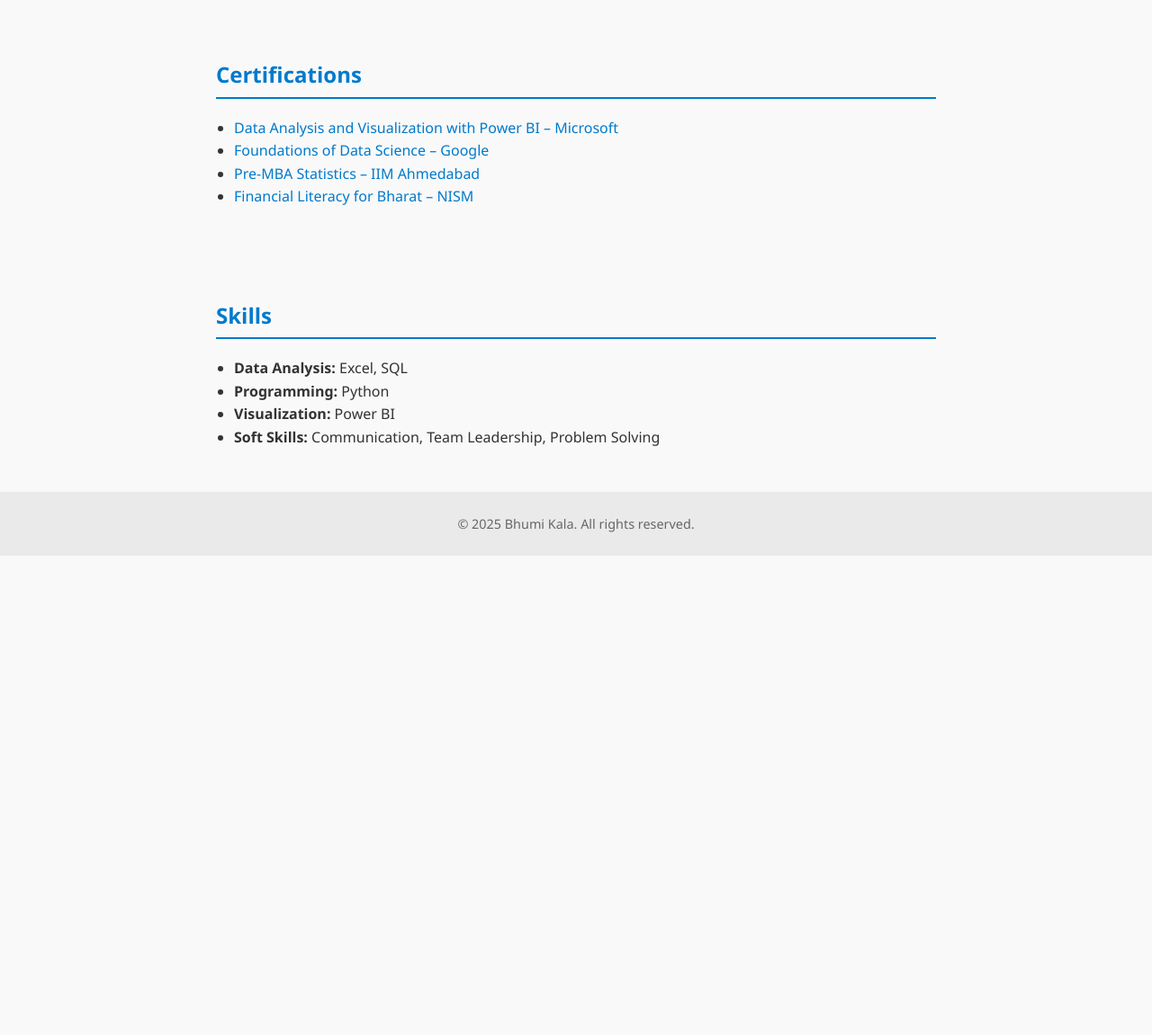
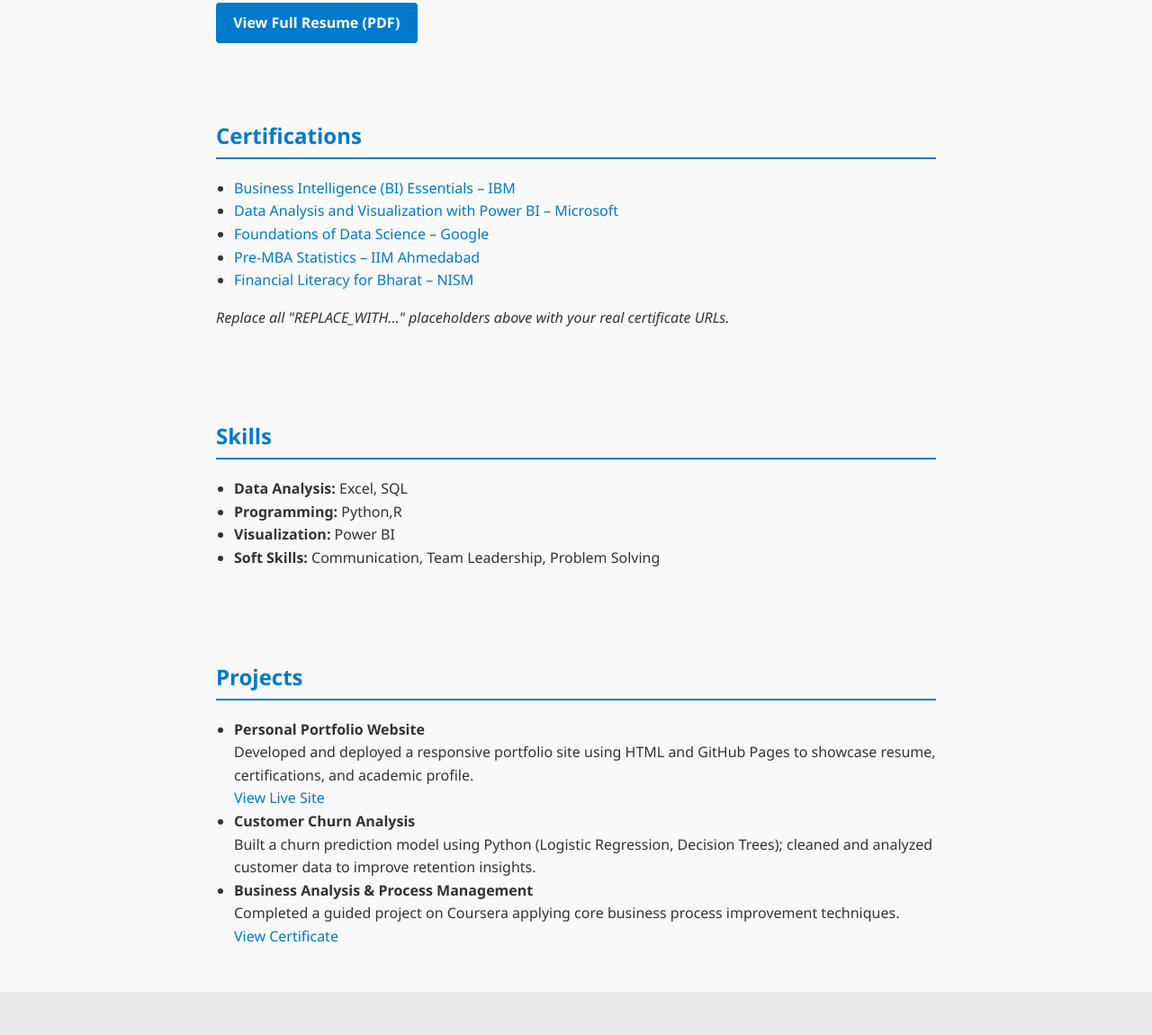
Before and after one commit to bhumikala/bhumikala.github.io, a plain HTML site: page index.html in a window 1280 px wide. Shown: the part 947-2098 px from the top of the page at 90% size. Before the commit the page ends 1565 px from the top, so only its background shows below. Drawn offline with Linux system fonts and the light colour scheme.

Commit message:
index.html

```diff
--- a/index.html
+++ b/index.html
@@ -72,8 +72,7 @@
   <h1>Bhumi Kala</h1>
   <div class="contact-info">
     <a href="mailto:kalabhumi2@gmail.com">kalabhumi2@gmail.com</a> |
-    <a href="https://linkedin.com/in/YOUR_LINKEDIN" target="_blank">LinkedIn</a> |
-    <a href="https://github.com/YOUR_GITHUB" target="_blank">GitHub</a>
+    <a href="https://linkedin.com/in/bhumi-kala-b92521238" target="_blank">LinkedIn</a> |
   </div>
 </header>
 
@@ -82,6 +81,9 @@
   <p><strong>BBA – Business Analytics</strong> (2023 – 2026)<br>
   Medi-Caps University, Indore<br>
   CGPA: 8.97 (Till 3rd Semester)</p>
+
+  <p><strong>High School Diploma</strong> (Graduated 2023)<br>
+  The Emerald Heights International School, Indore</p>
 </section>
 
 <section>
@@ -93,31 +95,54 @@
 
 <section>
   <h2>Resume</h2>
-  <a class="button" href="Bhumi_Kala_Resume.pdf" target="_blank">Download My Resume (PDF)</a>
+  <a class="button" href="Bhumi_Kala_Resume.pdf" target="_blank">View Full Resume (PDF)</a>
+  <!-- Upload your resume PDF to this repo and make sure the name matches exactly -->
 </section>
 
 <section>
   <h2>Certifications</h2>
   <ul>
-    <li><a href="https://www.microsoft.com/en-us/learning/power-bi.aspx" target="_blank">Data Analysis and Visualization with Power BI – Microsoft</a></li>
-    <li><a href="https://www.coursera.org/learn/foundations-data" target="_blank">Foundations of Data Science – Google</a></li>
-    <li><a href="https://www.iima.ac.in/" target="_blank">Pre-MBA Statistics – IIM Ahmedabad</a></li>
-    <li><a href="https://www.nism.ac.in/" target="_blank">Financial Literacy for Bharat – NISM</a></li>
+    <li><a href="https://www.coursera.org/account/accomplishments/verify/B5VK81HIDJQZ" target="_blank">Business Intelligence (BI) Essentials – IBM</a></li>
+    <li><a href="https://www.coursera.org/account/accomplishments/verify/QTTWLK1WPGXM" target="_blank">Data Analysis and Visualization with Power BI – Microsoft</a></li>
+    <li><a href="https://www.coursera.org/account/accomplishments/verify/9GV4EB224HXO" target="_blank">Foundations of Data Science – Google</a></li>
+    <li><a href="https://www.coursera.org/account/accomplishments/verify/5D7QZ3R3WDVJ" target="_blank">Pre-MBA Statistics – IIM Ahmedabad</a></li>
+    <li><a href="https://drive.google.com/file/d/1Opa4Mk54VeZw9zkBTg-A7JsD9J1GQkfw/view?usp=sharing" target="_blank">Financial Literacy for Bharat – NISM</a></li>
   </ul>
+  <p><em>Replace all "REPLACE_WITH..." placeholders above with your real certificate URLs.</em></p>
 </section>
 
 <section>
   <h2>Skills</h2>
   <ul>
     <li><strong>Data Analysis:</strong> Excel, SQL</li>
-    <li><strong>Programming:</strong> Python</li>
+    <li><strong>Programming:</strong> Python,R</li>
     <li><strong>Visualization:</strong> Power BI</li>
     <li><strong>Soft Skills:</strong> Communication, Team Leadership, Problem Solving</li>
   </ul>
 </section>
 
+<section>
+  <h2>Projects</h2>
+  <ul>
+    <li>
+      <strong>Personal Portfolio Website</strong><br>
+      Developed and deployed a responsive portfolio site using HTML and GitHub Pages to showcase resume, certifications, and academic profile.<br>
+      <a href="https://bhumikala.github.io" target="_blank">View Live Site</a>
+    </li>
+    <li>
+      <strong>Customer Churn Analysis</strong><br>
+      Built a churn prediction model using Python (Logistic Regression, Decision Trees); cleaned and analyzed customer data to improve retention insights.
+    </li>
+    <li>
+      <strong>Business Analysis & Process Management</strong><br>
+      Completed a guided project on Coursera applying core business process improvement techniques. <br>
+      <a href="https://www.coursera.org/account/accomplishments/verify/F3QP2O62TINB" target="_blank">View Certificate</a>
+    </li>
+  </ul>
+</section>
+
 <footer>
-  &copy; 2025 Bhumi Kala. All rights reserved.
+  <!-- Footer left intentionally blank as requested -->
 </footer>
 
 </body>
```
